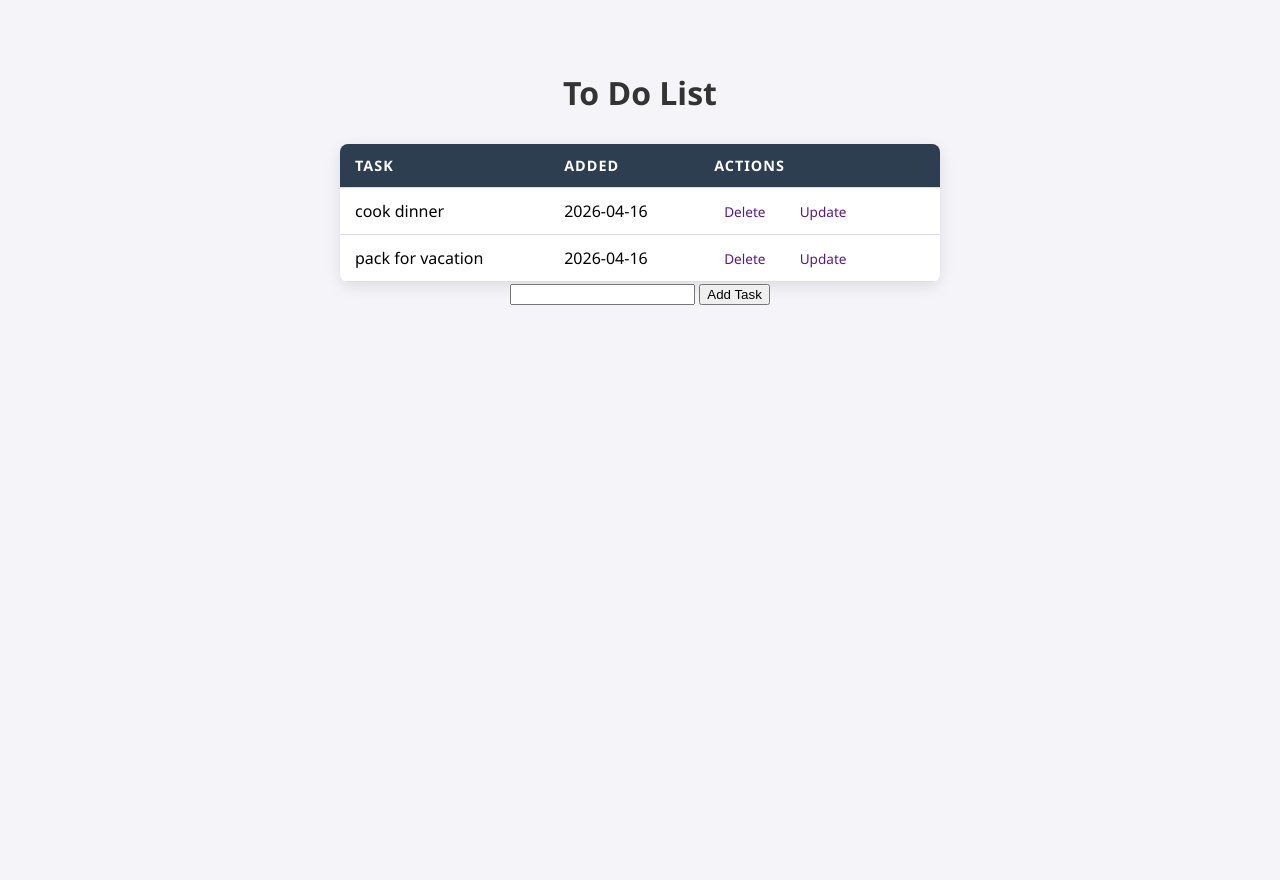
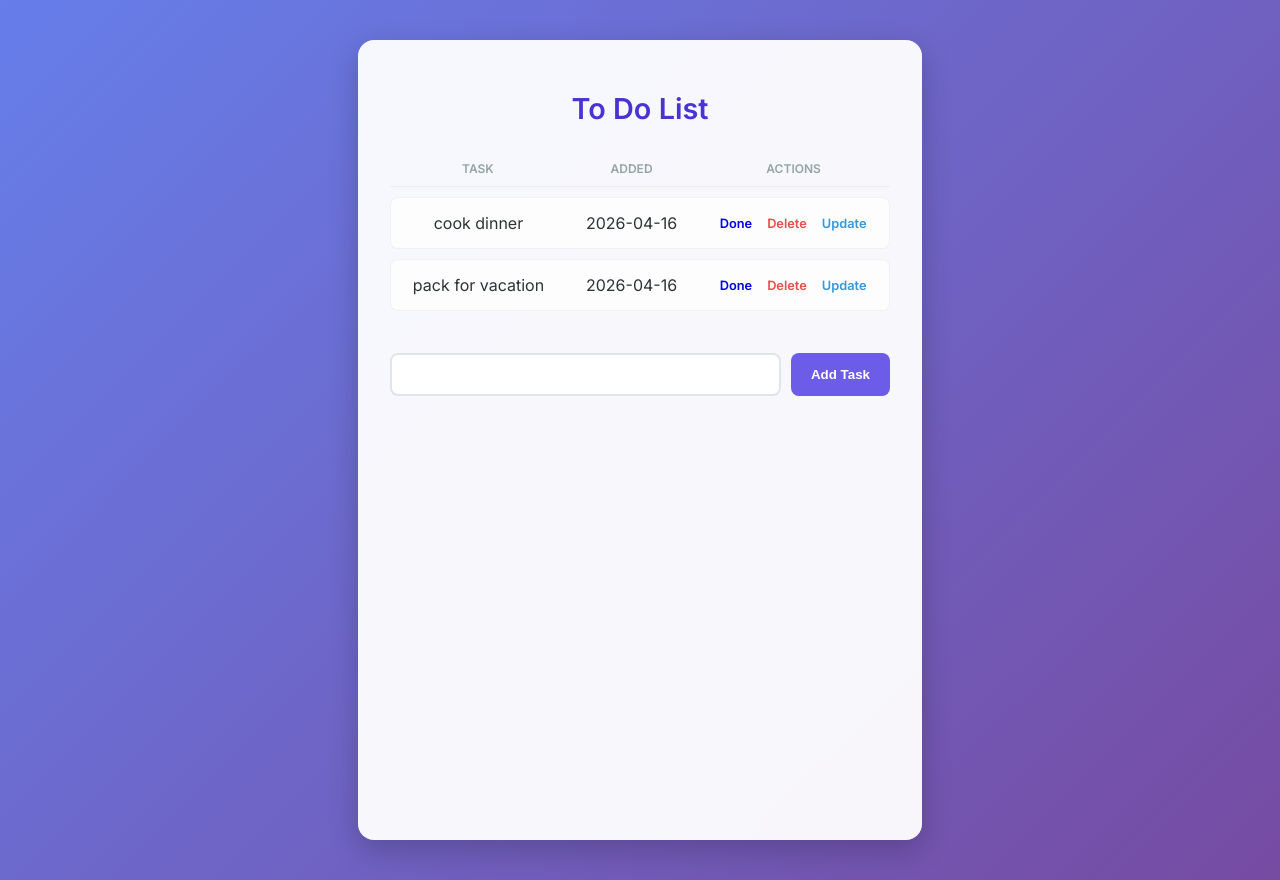
Before and after one commit to SidneyC624/Mini_projects_in_python, a Flask app: page / in a window 1280 px wide. Before the commit the page ends 305 px from the top, so only its background shows below. Run offline with Flask 3, Linux system fonts and the light colour scheme; data comes from the database, SQL or seed files in the repository; both versions use the stored data as it was after the commit.

Commit message:
Implemented dete, update and completed functions

```diff
--- a/To_do_app/app.py
+++ b/To_do_app/app.py
@@ -38,7 +38,40 @@ def index():
         return render_template("index.html", tasks=tasks)
 
 
+@app.route("/delete/<int:id>")
+def delete(id):
+    task = Todo.query.get_or_404(id)
+    try:
+        db.session.delete(task)
+        db.session.commit()
+        return redirect("/")
+    except:
+        return "There was an issue deleting your task"
 
+
+@app.route("/update/<int:id>", methods=["GET", "POST"])
+def update(id):
+    task = Todo.query.get_or_404(id)
+    if request.method == "POST":
+        task.content = request.form['content']
+        try:
+            db.session.commit()
+            return redirect("/")
+        except:
+            return "There was an issue updating your task"
+    else:
+        return render_template("update.html", task=task)
+
+
+@app.route("/done/<int:id>")
+def done(id):
+    task = Todo.query.get_or_404(id)
+    task.completed = not task.completed
+    try:
+        db.session.commit()
+        return redirect("/")
+    except:
+        return "There was an issue marking your task as complete"
 
 if __name__ == "__main__":
     print(os.path.exists(os.path.join(app.instance_path, 'test.db')))
--- a/To_do_app/static/css/main.css
+++ b/To_do_app/static/css/main.css
@@ -1,79 +1,128 @@
-/* 1. Basic Reset & Centering */
+/* Modern Reset & Google Font */
+@import url('https://fonts.googleapis.com/css2?family=Inter:wght@300;400;600&display=swap');
+
 body {
     margin: 0;
-    font-family: 'Segoe UI', Tahoma, Geneva, Verdana, sans-serif;
-    background-color: #f4f4f9;
+    font-family: 'Inter', sans-serif;
+    background: linear-gradient(135deg, #667eea 0%, #764ba2 100%); /* Elegant Gradient */
+    min-height: 100vh;
     display: flex;
-    justify-content: center; /* Horizontal center */
-    padding-top: 50px;
+    justify-content: center;
+    padding: 40px 20px;
+    color: #2d3436;
 }
 
 .content {
-    width: 80%;
-    max-width: 600px;
+    background: rgba(255, 255, 255, 0.95);
+    padding: 2rem;
+    border-radius: 16px;
+    box-shadow: 0 10px 30px rgba(0, 0, 0, 0.2);
+    width: 100%;
+    max-width: 500px;
     text-align: center;
 }
 
-/* 2. Heading Style */
 h1 {
-    color: #333;
-    margin-bottom: 30px;
+    font-weight: 600;
+    font-size: 1.8rem;
+    margin-bottom: 1.5rem;
+    color: #4834d4;
 }
 
-/* 3. Table Styling */
+/* Table Design */
 table {
     width: 100%;
-    border-collapse: collapse; /* Removes double borders */
-    background: white;
-    box-shadow: 0 4px 15px rgba(0, 0, 0, 0.1);
-    border-radius: 8px;
-    overflow: hidden; /* Ensures corners stay rounded */
-}
-
-th, td {
-    padding: 12px 15px;
-    text-align: left;
-    border-bottom: 1px solid #ddd;
+    border-collapse: separate;
+    border-spacing: 0 10px; /* Gives a "row card" look */
+    margin-bottom: 2rem;
 }
 
 th {
-    background-color: #2c3e50;
-    color: white;
+    font-size: 0.75rem;
     text-transform: uppercase;
-    font-size: 0.9rem;
-    letter-spacing: 1px;
+    color: #95a5a6;
+    padding-bottom: 10px;
+    border-bottom: 1px solid #eee;
 }
 
-tr:hover {
-    background-color: #f1f1f1;
+td {
+    padding: 15px;
+    background: #fdfdfd;
+    border-top: 1px solid #f1f1f1;
+    border-bottom: 1px solid #f1f1f1;
 }
 
-/* 4. Action Links (Buttons) */
+td:first-child { border-left: 1px solid #f1f1f1; border-radius: 8px 0 0 8px; }
+td:last-child { border-right: 1px solid #f1f1f1; border-radius: 0 8px 8px 0; }
+
+/* Input & Form Styling */
+form {
+    display: flex;
+    gap: 10px;
+    margin-top: 20px;
+}
+
+input[type="text"] {
+    flex-grow: 1;
+    padding: 12px 15px;
+    border: 2px solid #dfe6e9;
+    border-radius: 8px;
+    outline: none;
+    transition: border-color 0.3s;
+}
+
+input[type="text"]:focus {
+    border-color: #6c5ce7;
+}
+
+input[type="submit"] {
+    background: #6c5ce7;
+    color: white;
+    border: none;
+    padding: 10px 20px;
+    border-radius: 8px;
+    font-weight: 600;
+    cursor: pointer;
+    transition: transform 0.2s, background 0.3s;
+}
+
+input[type="submit"]:hover {
+    background: #4834d4;
+    transform: translateY(-2px);
+}
+
+/* Action Links */
+.actions {
+    display: flex;
+    gap: 15px;
+    justify-content: center;
+}
+
 a {
     text-decoration: none;
-    font-size: 0.85rem;
-    margin-right: 10px;
-    padding: 5px 10px;
-    border-radius: 4px;
-    transition: background 0.3s;
+    font-size: 0.8rem;
+    font-weight: 600;
+    transition: opacity 0.2s;
 }
 
-a[href*="delete"] {
-    color: #e74c3c;
-    border: 1px solid #e74c3c;
+a[href*="delete"] { color: #eb4d4b; }
+a[href*="update"] { color: #3498db; }
+
+a:hover { opacity: 0.7; }
+
+/* Styling for the row when completed */
+.task-completed td:first-child {
+    text-decoration: line-through;
+    opacity: 0.5;
 }
 
-a[href*="delete"]:hover {
-    background: #e74c3c;
-    color: white;
+/* Styling for the 'Done/Undo' link specifically */
+.done-link {
+    font-weight: bold;
+    color: #2ecc71; /* Green */
 }
 
-a[href*="update"] {
-    color: #3498db;
-    border: 1px solid #3498db;
+/* Optional: change 'Done' to gray if it's already finished */
+.task-completed .done-link {
+    color: #95a5a6;
 }
-
-a[href*="update"]:hover {
-    background: #3498db;
-    color: white;
-}
--- a/To_do_app/templates/index.html
+++ b/To_do_app/templates/index.html
@@ -8,6 +8,10 @@
 <div class="content">
     <h1>To Do List</h1>
 
+    {% if tasks|length == 0 %}
+        <p> No tasks added yet</p>
+
+    {% else %}
     <table>
         <tr>
             <th>Task</th>
@@ -15,16 +19,20 @@
             <th>Actions</th>
         </tr>
         {% for task in tasks %}
-            <tr>
+            <tr class="{{ 'task-completed' if task.completed else '' }}">
                 <td>{{ task.content }}</td>
                 <td>{{ task.date_created.date() }}</td>
                 <td>
-                    <a href="">Delete</a>
-                    <a href="">Update</a>
+                    <div class="actions">
+                        <a href="/done/{{ task.id }}">{{ "Undo" if task.completed else "Done" }}</a>
+                        <a href="/delete/{{ task.id }}">Delete</a>
+                        <a href="/update/{{ task.id }}">Update</a>
+                    </div>
                 </td>
             </tr>
         {% endfor %}
     </table>
+    {% endif %}
 
     <form action="/" method="POST">
         <input type="text" name="content" id="content">
```
Also changed, not shown: To_do_app/templates/update.html (added, +17 -0 lines), To_do_app/instance/test.db.
